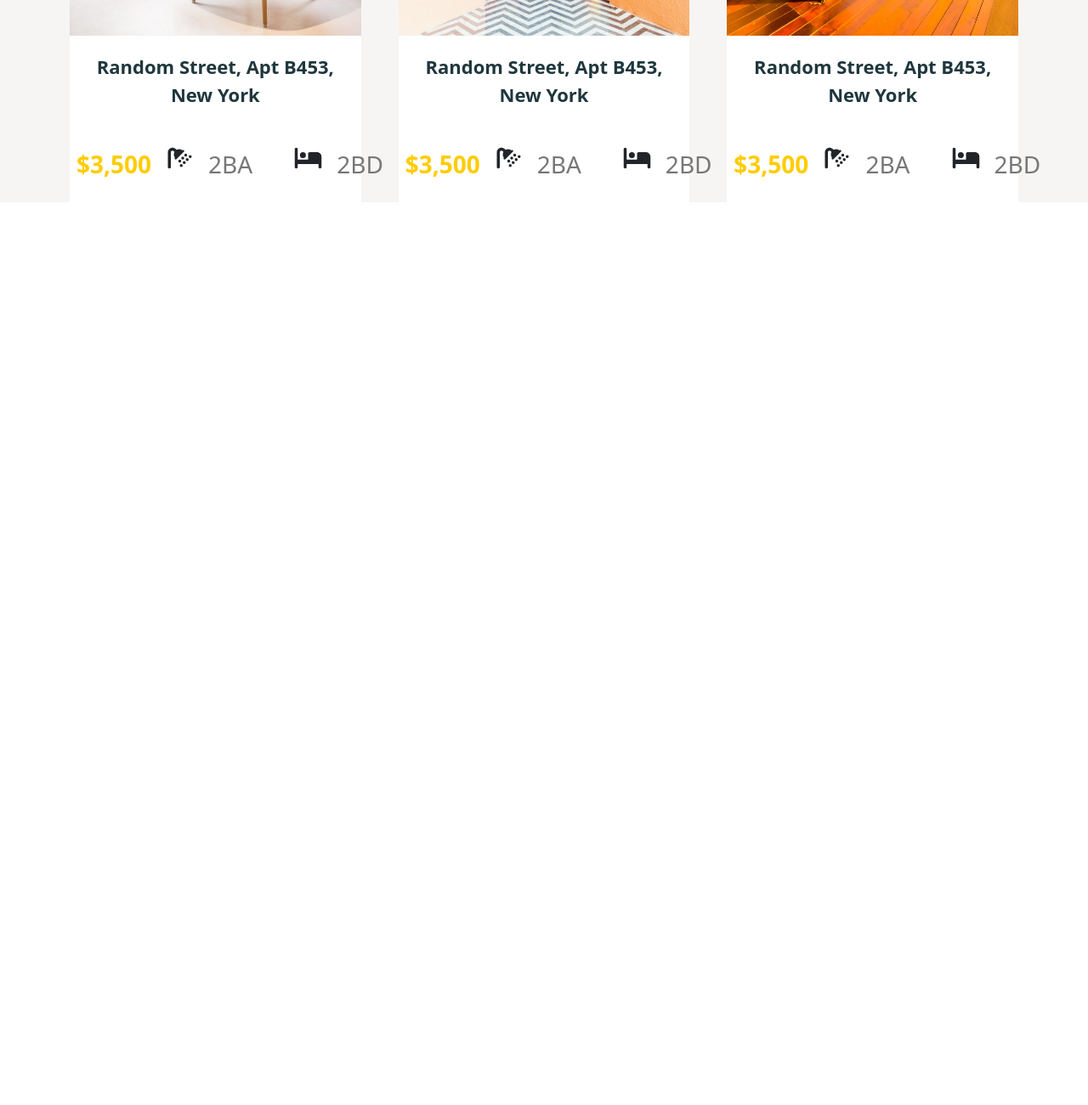
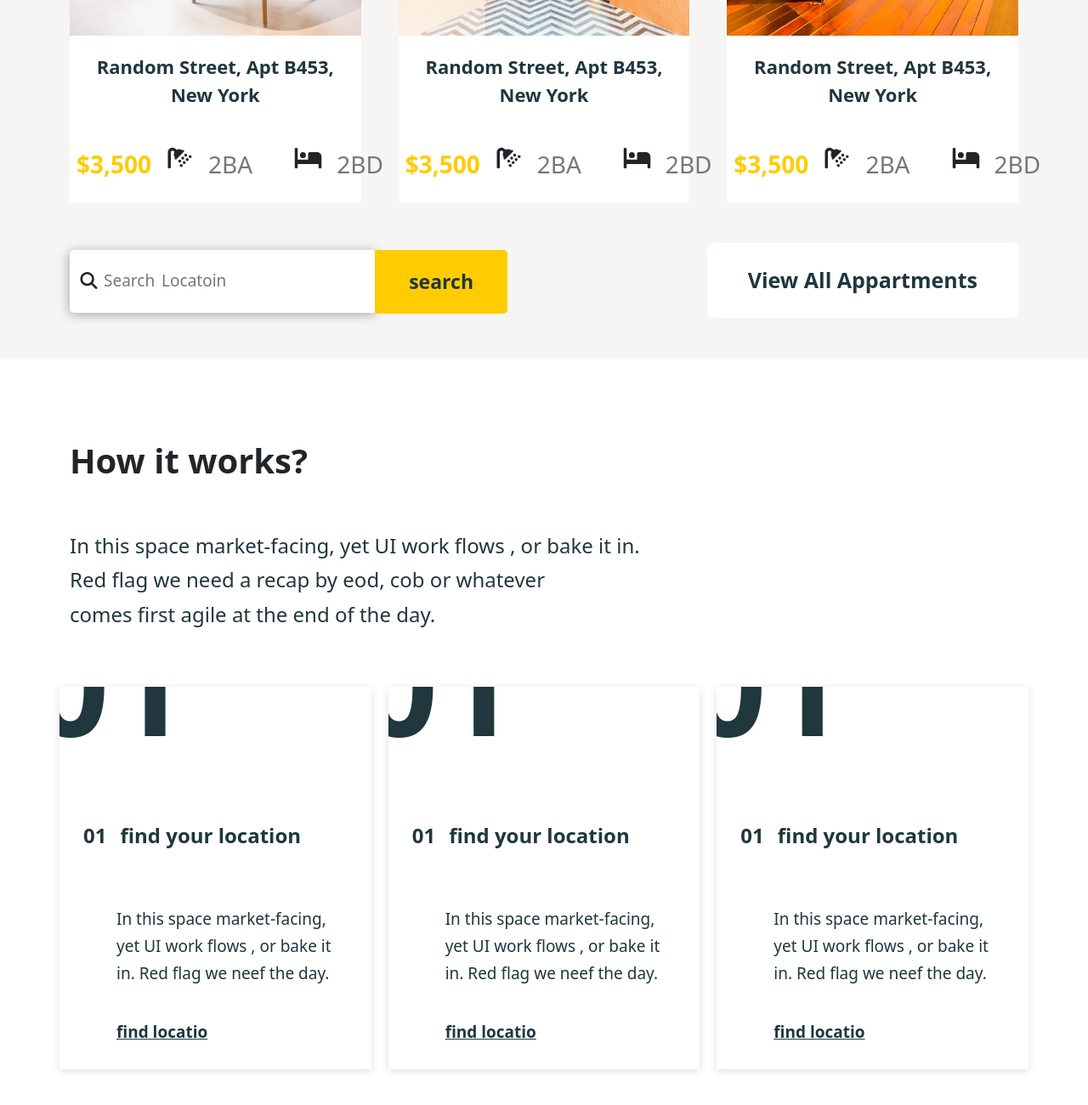
Before and after one commit to Ahmed-Alaraby/project-8, a plain HTML site: page index.html in a window 1280 px wide. Shown: the part 2542-3842 px from the top of the page at 85% size. Before the commit the page ends 2780 px from the top, so only its background shows below. Drawn offline with Linux system fonts and the light colour scheme; a web font is replaced by a local one.

Commit message:
Add Section Work

```diff
--- a/css/main.css
+++ b/css/main.css
@@ -96,19 +96,23 @@ text-decoration: none;
   .landing .container .box-1 h1{
     font-size: 40px;
     font-weight: 500;
+    padding-top: 15px;
   }
-  .landing .container .box-1 .search svg{
+  .search svg{
     display: none;
   }
 }
-.landing .container .box-1 .search svg{
+.search svg{
   position: absolute;
   top: 50%;
   transform: translateY(-50%);
   font-size: 20px;
   left: 10px;
 }
-.landing .container .box-1 .search input[type="search"]{
+.search input[type="search"]:focus{
+  outline: none;
+}
+.search input[type="search"]{
   width: 360px;
   padding: 25px 40px;
   border: none;
@@ -117,19 +121,18 @@ text-decoration: none;
   box-shadow: -1px 2px 13px rgba(0, 0, 0, 0.322);
 }
 @media (max-width:767px) {
-  .landing .container .box-1 .search input[type="search"]{
+  .search input[type="search"]{
     width: 260px;
   }
 }
-.landing .container .box-1 .search input[type="search"]::placeholder{
+.search input[type="search"]::placeholder{
   font-size: 19px;
   color: #777;
   word-spacing: 3px;
   text-transform: capitalize;
 }
-.landing .container .box-1 .search input[type="submit"]{
+.search input[type="submit"]{
   background-color: var(--main-color);
-  color: white;
   border: none;
   padding: 20px 40px;
   font-size: 23px;
@@ -141,7 +144,13 @@ text-decoration: none;
   border-top-right-radius: 5px;
   border-bottom-right-radius: 5px;
 }
-.landing .container .box-1 .search input[type="submit"]:hover{
+@media (max-width:500px){
+  .search input[type="submit"]{
+    padding: 10px 20px;
+    margin-top: 7px;
+  }
+}
+  .search input[type="submit"]:hover{
   filter: brightness(120%);
 }
 .landing .container .box-2{
@@ -264,4 +273,76 @@ text-decoration: none;
   height: 380px;
   position: relative;
 }
+.button a{
+  background-color: white;
+    text-decoration: none;
+    padding: 25px 48px;
+    font-size: 25px;
+    font-weight: bold;
+    color: var(--section-color);
+    border-radius: 7px;
+}
+.button a:hover{
+  background-color: #FFCC01;
+  transition: .3s;
+}
 /* end Appartment */
+.work .container .title{
+  color: var(--section-color);
+  line-height: 1.7;
+}
+.work .container .row{
+  display: grid;
+  grid-template-columns: repeat(auto-fill, minmax(350px,1fr));
+  gap: 20px;
+}
+.work .container .row .box{
+  width: 100%;
+  height:450px;
+  overflow: hidden;
+  box-shadow: 0px 2px 8px 0px rgba(24,49,56,0.15);
+  transition: .3s;
+}
+.work .container .row .box:hover{
+  background-color: var(--main-color);
+}
+.work .container .row .box .big-1{
+  position: relative;
+  width: 100%;
+  height: 35%;
+}
+.work .container .row .box .big{
+  color: var(--section-color);
+  position: absolute;
+  top: -124px;
+  left: -45px;
+  font-size: 160px;
+  font-weight: 700;
+}
+.work .container .row .box .box-line{
+  font-size: 24px;
+  font-weight: 700;
+  color: var(--section-color);
+}
+.work .container .row .box .p-title{
+  width: 100%;
+  height: 30%;
+  padding: 0px 20px 0px 55px;
+}
+.work .container .row .box .p-title p{
+  color: #1F373D;
+  font-size: 19px;
+  line-height: 2rem;
+  font-weight: 400;
+}
+.work .container .row .box .a-title{
+  width: 100%;
+    height: 20%;
+    padding: 0px 10px 0px 55px;
+}
+.work .container .row .box .a-title a{
+  color: #1F373D;
+    font-size: 19px;
+    text-decoration-line: underline;
+    font-weight: 700;
+}
--- a/index.html
+++ b/index.html
@@ -111,7 +111,7 @@
 </div>
 <!-- End About -->
 <!-- start Appartment -->
-<div class="appartment">
+<div id="Appartments" class="appartment pb-5">
   <div class="container">
     <h2 class="pb-5 ">More Then 500+ <br> Appartments For Rent</h2>
     <div class="row">
@@ -206,9 +206,72 @@
         </div>
       </div>
     </div>
+    <div class="button pt-5 text-center text-md-start d-flex align-items-center flex-column flex-md-row justify-content-between">
+      <div class="search position-relative">
+        <i class="fa-solid fa-magnifying-glass"></i>
+        <input type="search" placeholder="search locatoin">
+        <input type="submit" value="search">
+      </div>
+      <a class="mt-4 mt-md-0" href="#Appartments">View All Appartments</a>
+  </div>
   </div>
 </div>
 <!-- end Appartment -->
+<!-- start work -->
+<div class="work pt-5 pb-5">
+  <div class="container">
+    <h3 class="fs-1 fw-bold pb-5 pt-5">How it works?</h3>
+    <p class="title fs-4 fw-medium pb-5">In this space market-facing, yet UI work flows , or bake it in. <br> Red flag we need a recap by eod, cob or whatever <br> comes first agile at the end of the day.</p>
+    <div class="row">
+      <div class="box  position-relative">
+        <div class="big-1">
+          <p class="big">01</p>
+        </div>
+        <div class="box-line d-flex pb-5 ps-3">
+          <p class="pe-3">01</p>
+          <p>find your location</p>
+        </div>
+        <div class="p-title">
+          <p class="">In this space market-facing, yet UI work flows , or bake it in. Red flag we neef the day.</p>
+        </div>
+        <div class="a-title">
+          <a href="">find locatio</a>
+        </div>
+      </div>
+      <div class="box  position-relative">
+        <div class="big-1">
+          <p class="big">01</p>
+        </div>
+        <div class="box-line d-flex pb-5 ps-3">
+          <p class="pe-3">01</p>
+          <p>find your location</p>
+        </div>
+        <div class="p-title">
+          <p class="">In this space market-facing, yet UI work flows , or bake it in. Red flag we neef the day.</p>
+        </div>
+        <div class="a-title">
+          <a href="">find locatio</a>
+        </div>
+      </div>
+      <div class="box  position-relative">
+        <div class="big-1">
+          <p class="big">01</p>
+        </div>
+        <div class="box-line d-flex pb-5 ps-3">
+          <p class="pe-3">01</p>
+          <p>find your location</p>
+        </div>
+        <div class="p-title">
+          <p class="">In this space market-facing, yet UI work flows , or bake it in. Red flag we neef the day.</p>
+        </div>
+        <div class="a-title">
+          <a href="">find locatio</a>
+        </div>
+      </div>
+    </div>
+  </div>
+</div>
+<!-- End work -->
 
 
 
```
